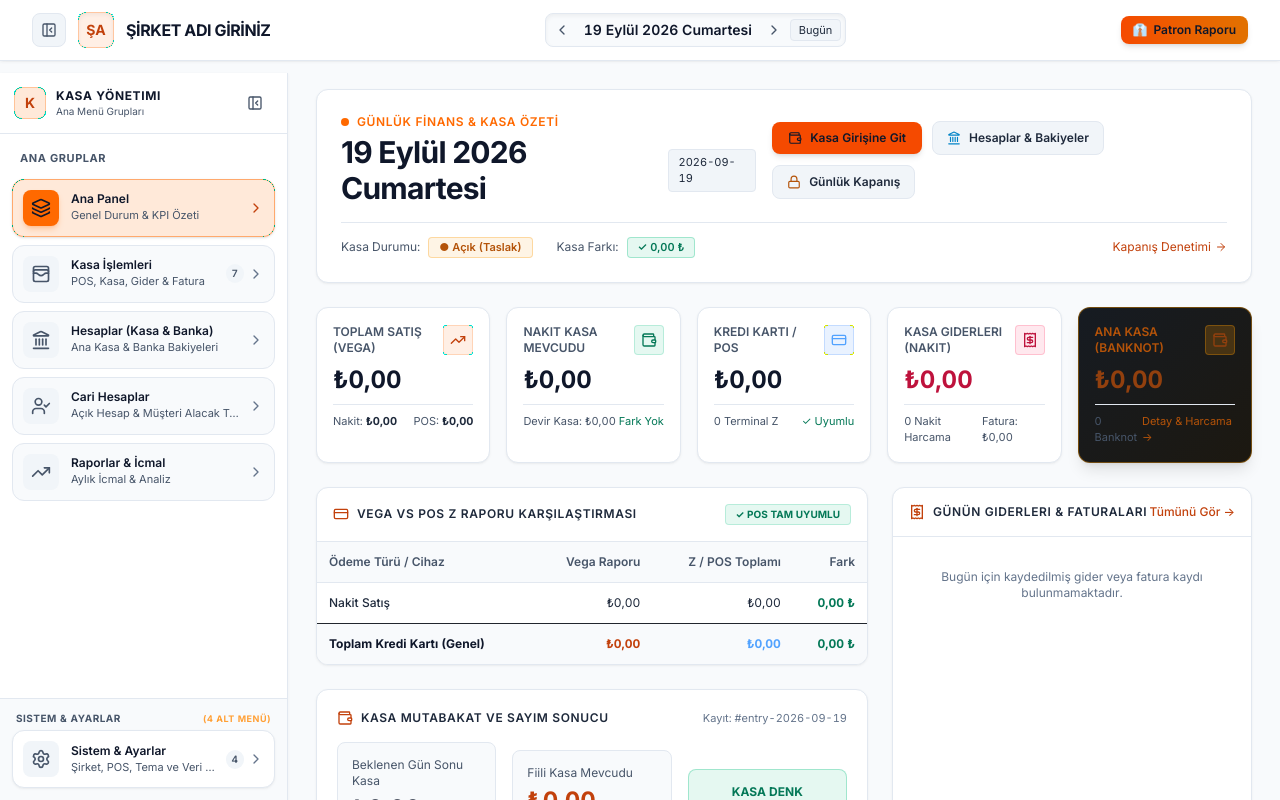
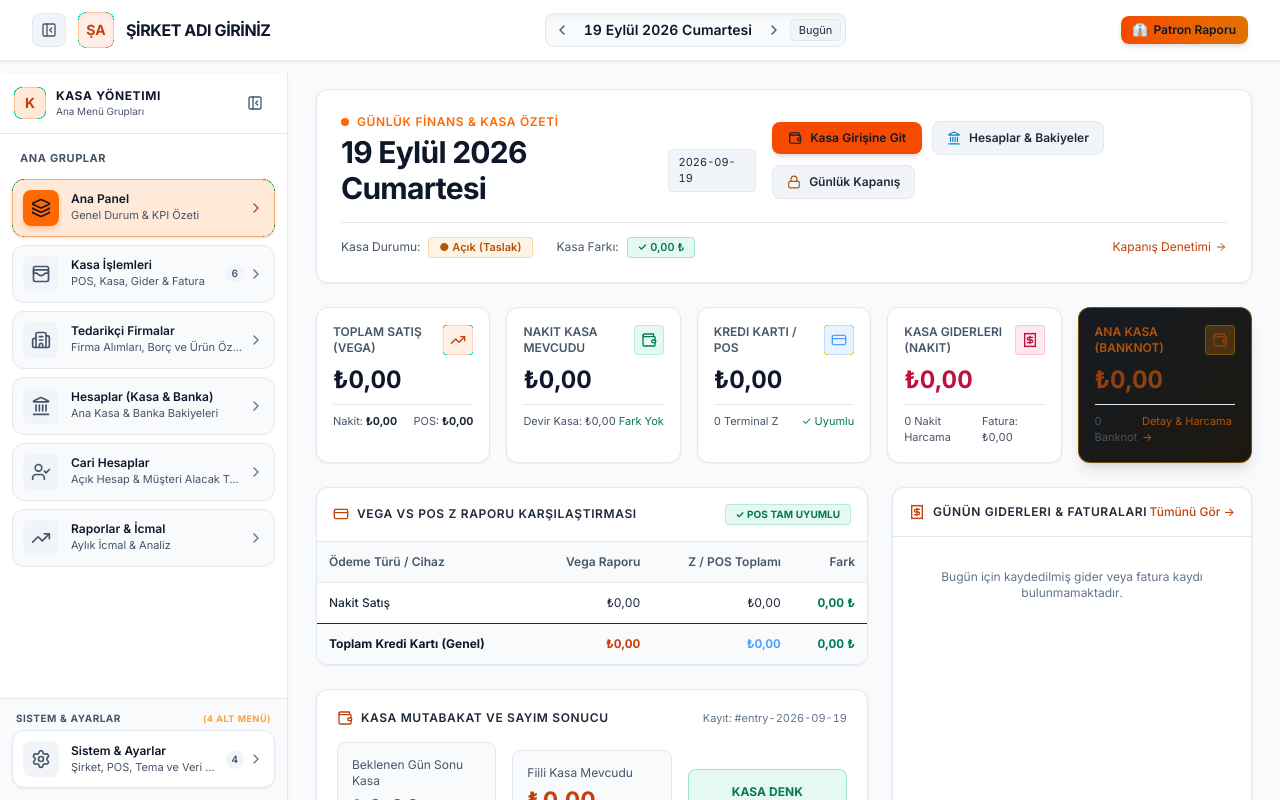
Before and after one commit to msb9512-sudo/BARAN-MUHASEBE-KASA-, a React (Vite) app: page / in a window 1280 px wide. Shown: the top 800 px of the page. Built offline with nearby package versions, Linux system fonts and the light colour scheme; a web font is replaced by a local one.

Commit message:
refactor(sidebar): move suppliers to a dedicated menu group
Promote the suppliers section to its own top-level menu group to improve navigation structure and accessibility.

```diff
--- a/src/components/Sidebar.tsx
+++ b/src/components/Sidebar.tsx
@@ -34,7 +34,7 @@ import {
 import { TabType } from '../types';
 import { RestaurantProfile } from '../utils/storage';
 
-export type NavGroupId = 'main' | 'cashier' | 'accounts' | 'cariler' | 'reports' | 'system';
+export type NavGroupId = 'main' | 'cashier' | 'suppliers' | 'accounts' | 'cariler' | 'reports' | 'system';
 
 export interface NavSubItem {
   id: TabType;
@@ -238,13 +238,6 @@ export const NAVIGATION_GROUPS: NavGroup[] = [
         description: 'Tedarikçi faturaları ve ürün bazlı takip',
       },
       {
-        id: 'suppliers',
-        label: 'Tedarikçi Firmalar',
-        shortLabel: 'Tedarikçiler',
-        icon: Building2,
-        description: 'Faturalardan derlenen firma borç ve alım dökümü',
-      },
-      {
         id: 'closing',
         label: '5. Günlük Kasa Kapanışı',
         shortLabel: 'Kasa Kapanış',
@@ -257,6 +250,23 @@ export const NAVIGATION_GROUPS: NavGroup[] = [
         shortLabel: 'Ana Kasa',
         icon: Wallet,
         description: 'Kalan nakit aktarımı, banknot küpürleri ve harcama çıkışı',
+      },
+    ],
+  },
+  {
+    id: 'suppliers',
+    label: 'Tedarikçi Firmalar',
+    shortLabel: 'Tedarikçiler',
+    icon: Building2,
+    description: 'Firma Alımları, Borç ve Ürün Özeti',
+    defaultTab: 'suppliers',
+    subItems: [
+      {
+        id: 'suppliers',
+        label: 'Tedarikçi Firmalar',
+        shortLabel: 'Tedarikçiler',
+        icon: Building2,
+        description: 'Tedarikçi firma alımları, borç dökümü ve ürün özeti',
       },
     ],
   },
```
